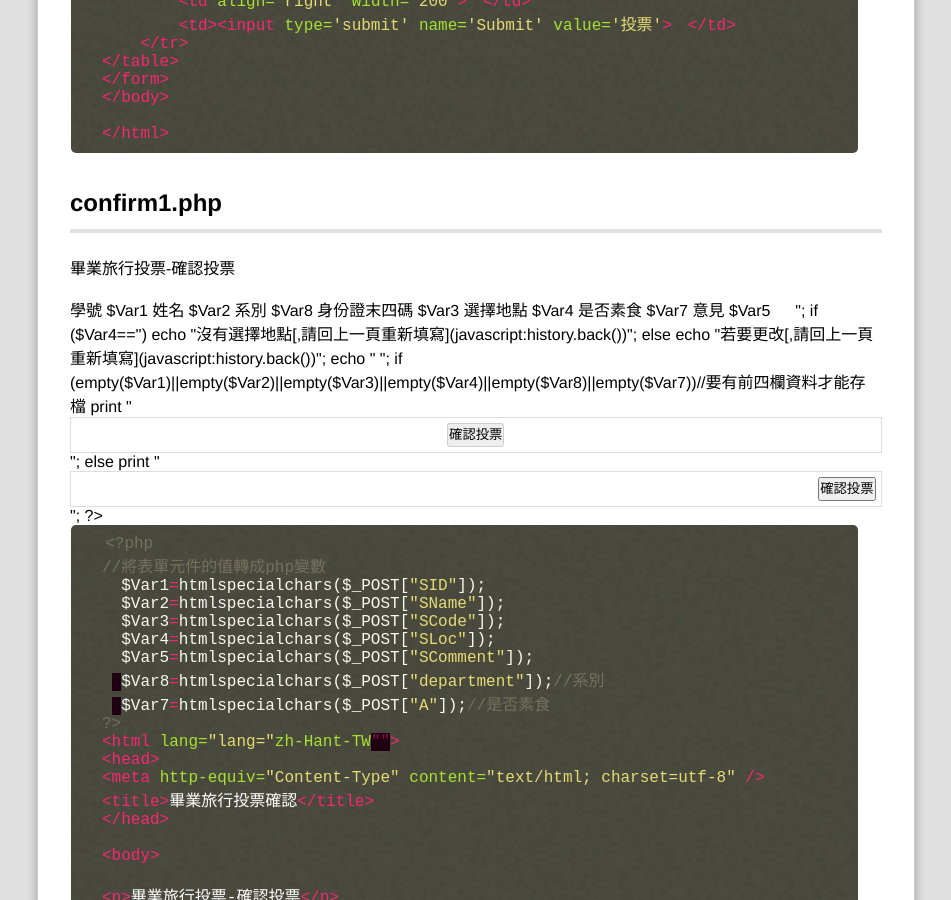
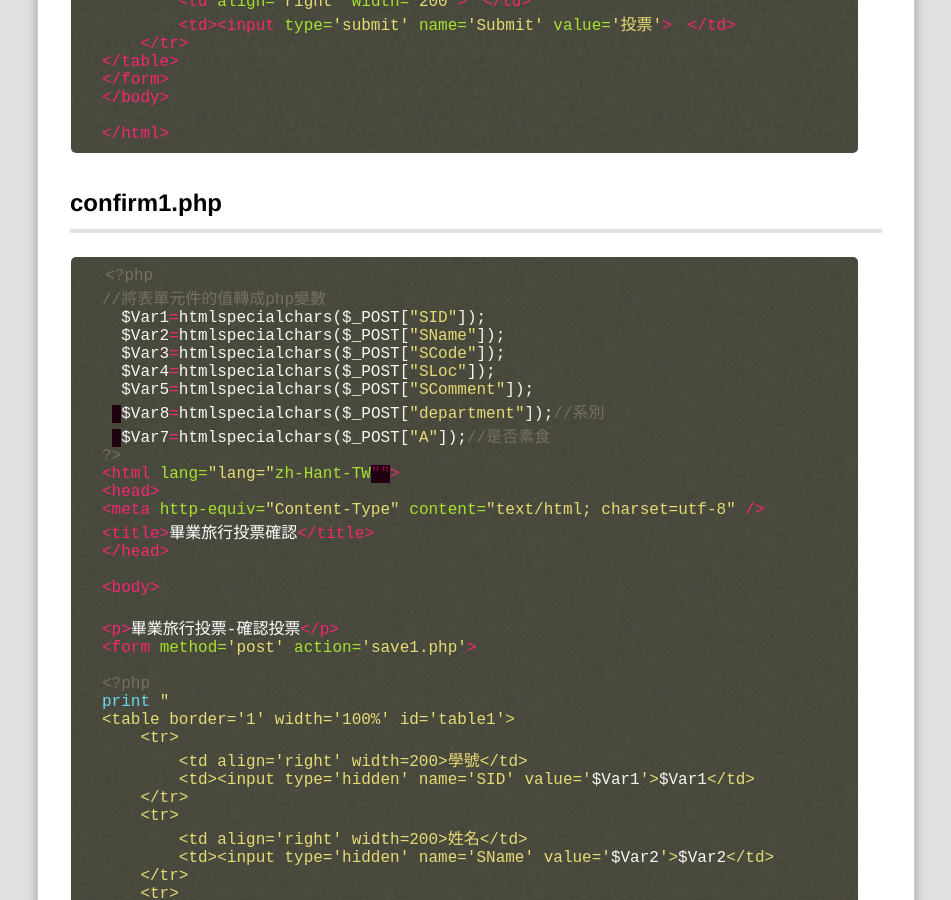
Before and after one commit to zzzlarry/webcourse, a Jekyll site: the page built from _posts/2017-10-25-Class6.md, in a window 1280 px wide and 900 px high, scrolled down 2927 px. Shown: the whole window, without its empty margins (18-969 px from the left). Built offline with Jekyll 4.4.1, drawn with Linux system fonts in a browser that asks for light colours; Markdown is read by kramdown in place of the engine named in the settings; comment, search, counter and statistics services are not loaded.

Commit message:
Update 2017-10-25-Class6.md

````diff
--- a/_posts/2017-10-25-Class6.md
+++ b/_posts/2017-10-25-Class6.md
@@ -186,44 +186,6 @@ github帳號及使用github做blog。。
 
 ##confirm1.php
 
-
-畢業旅行投票-確認投票
-
-<form method="post" action="save1.php">學號 <input type="hidden" name="SID" value="$Var1">$Var1 姓名 <input type="hidden" name="SName" value="$Var2">$Var2 系別 <input type="hidden" name="department" value="$Var8">$Var8 身份證末四碼 <input type="hidden" name="SCode" value="$Var3">$Var3 選擇地點 <input type="hidden" name="SLoc" value="$Var4">$Var4 是否素食 <input type="hidden" name="A" value="$Var7">$Var7 意見 <input type="hidden" name="SComment" value="$Var5">$Var5 　 "; if ($Var4=='') echo "沒有選擇地點[,請回上一頁重新填寫](javascript:history.back())"; else echo "若要更改[,請回上一頁重新填寫](javascript:history.back())"; echo " "; if (empty($Var1)||empty($Var2)||empty($Var3)||empty($Var4)||empty($Var8)||empty($Var7))//要有前四欄資料才能存檔 print "
-
-<table border="1" width="100%" id="table1">
-
-<tbody>
-
-<tr>
-
-<td align="center"><input type="hidden" name="SMethod" value="insert"> <input type="submit" name="Submit" value="確認投票" disabled="disabled">　</td>
-
-</tr>
-
-</tbody>
-
-</table>
-
-"; else print "
-
-<table border="1" width="100%" id="table1">
-
-<tbody>
-
-<tr>
-
-<td align="right"><input type="hidden" name="SMethod" value="insert"> <input type="submit" name="Submit" value="確認投票">　</td>
-
-</tr>
-
-</tbody>
-
-</table>
-
-"; ?></form>
-
-
 ```php
 <?php
 //將表單元件的值轉成php變數
````
